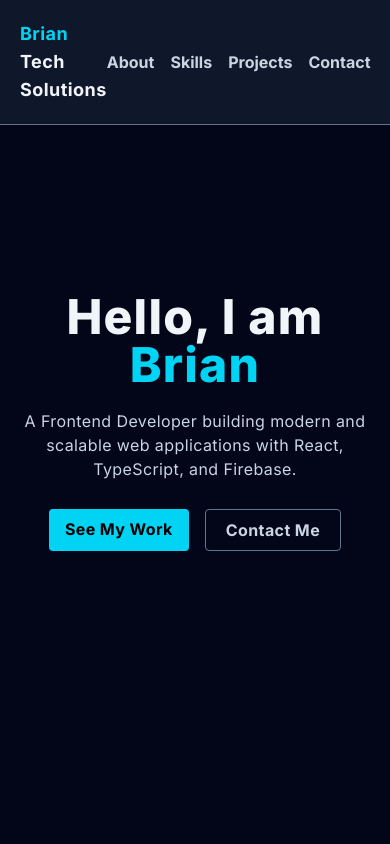
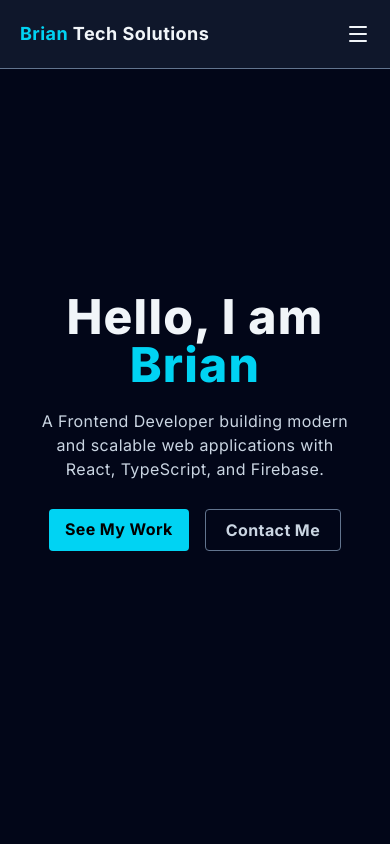
Before and after one commit to Brian9975/Brian-Kariuki, a React (Vite) app: page / in a window 390 px wide. Shown: the top 844 px of the page. Built offline with nearby package versions, Linux system fonts and the light colour scheme.

Commit message:
Added mobile navbar menu

```diff
--- a/package.json
+++ b/package.json
@@ -10,6 +10,7 @@
     "preview": "vite preview"
   },
   "dependencies": {
+    "lucide-react": "^1.8.0",
     "react": "^19.2.4",
     "react-dom": "^19.2.4"
   },
--- a/src/App.tsx
+++ b/src/App.tsx
@@ -1,25 +1,49 @@
 import Library from "./assets/Screenshot 2026-04-16 13.57.40.png"
 import Booking from "./assets/Screenshot 2026-04-16 13.32.36.png"
+import { useState } from "react";
+import { Menu, X } from "lucide-react";
 
 
 function App() {
+const [openNav, setOpenNav] = useState(false)
+
+
   return <>
-  <nav className="bg-slate-900 items-center z-50 border-b border-slate-500 flex fixed top-0 w-full justify-between p-5 text-slate-100">
+  <nav className="bg-slate-900 z-50 border-b border-slate-500 fixed top-0 w-full p-5 text-slate-100">
+    <div className="flex justify-between items-center">
     <div>
       <p className="font-bold text-lg tracking-wide"><span className="text-cyan-400">Brian</span> Tech Solutions</p>
     </div>
 
-   <div className="flex text-slate-300 font-bold gap-4 md:gap-25">
+   <div className="md:flex hidden text-slate-300 text-sm font-bold gap-4 md:gap-25">
     <a href="#about" className="hover:text-cyan-400 transition-all">About</a><a className="hover:text-cyan-400 transition-all" href="#skills">Skills</a><a href="#projects" className="hover:text-cyan-400 transition-all">Projects</a><a className="hover:text-cyan-400 transition-all" href="#contact">Contact</a>
    </div>
+    <button onClick={() => setOpenNav(!openNav)} className="md:hidden cursor-pointer">
+      {openNav ? <X/> : <Menu/>}
+    </button>
+   </div>
+
+   { openNav &&
+         <div className="md:hidden flex flex-col gap-4 pt-4 pb-2">
+          <a href="#about" onClick={() => setOpenNav(false)} className="text-slate-300 transition-all hover:text-cyan-400 text-sm">About</a>
+          <a href="#skills" onClick={() => setOpenNav(false)} className="text-slate-300 transition-all hover:text-cyan-400 text-sm">Skills</a>
+          <a href="#projects" onClick={() => setOpenNav(false)} className="text-slate-300 transition-all hover:text-cyan-400 text-sm">Projects</a>
+          <a href="#contact" onClick={() => setOpenNav(false)} className="text-slate-300 transition-all hover:text-cyan-400 text-sm">Contact</a>
+        </div>
+}
   </nav>
+
+  {/* Mobile Menu */}
+  <div className="md:hidden">
+
+  </div>
 
 
   {/* Hero Section */}
   <section className="bg-slate-950 text-center items-center flex justify-center min-h-screen">
     <div className="mx-4">
-      <h1 className="text-slate-100 tracking-wide pb-5 font-extrabold text-5xl">Hello, l am <span className="text-cyan-400">Brian</span></h1>
-      <p className="text-slate-300 pb-7 tracking-wide">A Frontend Developer building modern and scalable web applications with React, TypeScript, and Firebase.</p>
+      <h1 className="text-slate-100 tracking-wide  pb-5 font-extrabold text-5xl">Hello, l am <span className="text-cyan-400">Brian</span></h1>
+      <p className="text-slate-300 mx-4 pb-7 tracking-wide">A Frontend Developer building modern and scalable web applications with React, TypeScript, and Firebase.</p>
       <div className="tracking-wide flex justify-center gap-4">
         <a href="#projects" className="bg-cyan-400  py-2 px-4 hover:opacity-80 transition-all font-bold duration-100 rounded cursor-pointer">See My Work</a>
         <a href="#contact" className="border text-slate-300 hover:opacity-80 transition-all duration-100 cursor-pointer py-2 px-5 font-bold rounded border-slate-500">Contact Me</a>
```
Also changed, not shown: 1 other file (tests, documents, lock files or other folders).
